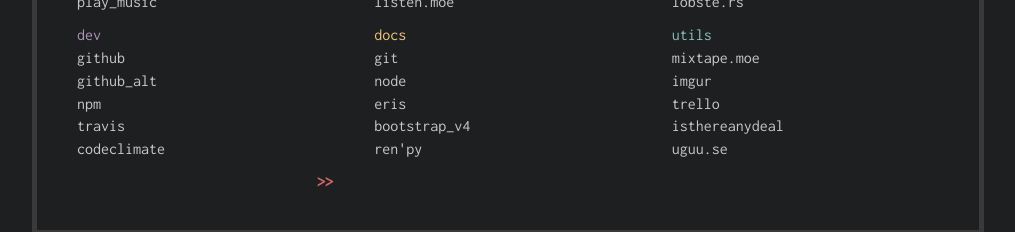
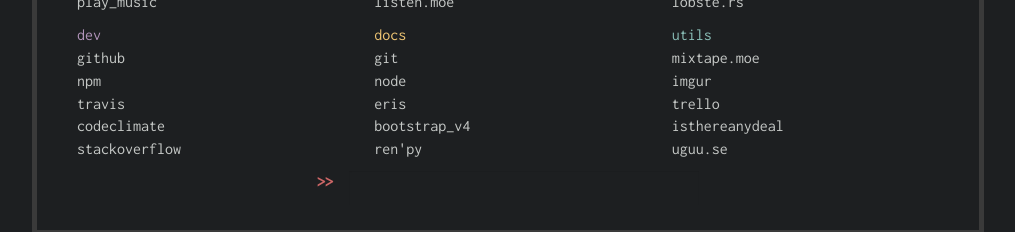
Before and after one commit to arbauman/startpage, a plain HTML site: page index.html in a window 1280 px wide. Shown: the part 369-601 px from the top of the page, without its empty margins (132-1147 px from the left). Drawn offline with nearby package versions, Linux system fonts and the light colour scheme.

Commit message:
Updated Dev section

```diff
--- a/index.html
+++ b/index.html
@@ -52,10 +52,10 @@
                     <ul class="list-unstyled">
                         <li>dev</li>
                         <li><a href="https://github.com/arbauman">github</a></li>
-                        <li><a href="https://github.com/darkarcher117">github_alt</a></li>
                         <li><a href="https://npmjs.com">npm</a></li>
                         <li><a href="https://travis-ci.org/">travis</a></li>
                         <li><a href="https://codeclimate.com">codeclimate</a></li>
+                        <li><a href="http://www.stackoverflow.com/">stackoverflow</a></li>
                     </ul>
                 </div>
                 <div id="docs" class="col-sm-4 col-xs-6">
```
